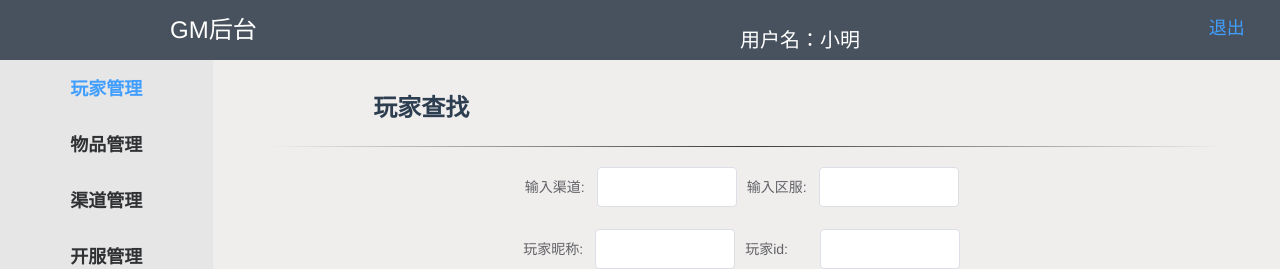
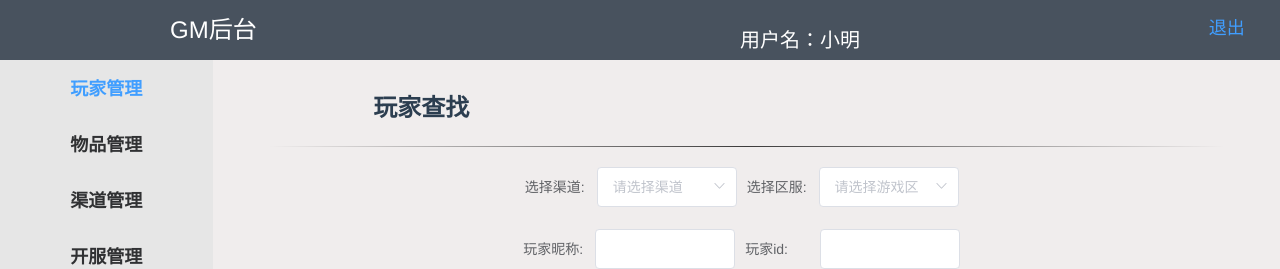
Before and after one commit to nlh1996/gmManage, a Vue app: page /#/playerManage in a window 1280 px wide. Shown: the top 269 px of the page. Built offline with nearby package versions, Linux system fonts and the light colour scheme.

Commit message:
加入babel-polyfill

```diff
--- a/package.json
+++ b/package.json
@@ -11,6 +11,7 @@
   },
   "dependencies": {
     "axios": "^0.18.0",
+    "babel-polyfill": "^6.26.0",
     "element-ui": "^2.4.6",
     "file-saver": "^2.0.0",
     "vue": "^2.5.2",
--- a/src/http/index.js
+++ b/src/http/index.js
@@ -81,7 +81,7 @@ axios.defaults.timeout = 10000
 // 用于请求docker的axios实例
 const dockerApi = new axios.create({
   baseURL: '/api',
-  timeout: 20000,
+  timeout: 60000,
   headers: {'Content-Type': 'application/json; charset=UTF-8'}
 })
 
--- a/src/main.js
+++ b/src/main.js
@@ -1,6 +1,7 @@
 // The Vue build version to load with the `import` command
 // (runtime-only or standalone) has been set in webpack.base.conf with an alias.
 import Vue from 'vue'
+import 'babel-polyfill'
 import App from './App'
 import router from './router'
 // import {Button,Row,Col} from 'vant'
@@ -8,7 +9,6 @@ import ElementUI from 'element-ui'
 import "element-ui/lib/theme-chalk/index.css"
 
 Vue.use(ElementUI)
-
 
 Vue.config.productionTip = false
 
--- a/src/right_view/docker_status/DockerStatus.vue
+++ b/src/right_view/docker_status/DockerStatus.vue
@@ -82,10 +82,10 @@ import axios from '../../http'
         })
       },
       handleSelectionChange(val) {
-        this.multipleSelection = val;
+        this.multipleSelection = val
       },
       tableRowClassName({row, rowIndex}) {
-        return 'success-row';
+        return 'success-row'
       },
       handleStart(index,v) {
         let api = '/containers'+v.Names+'/start'
@@ -130,6 +130,7 @@ import axios from '../../http'
   font-size: 24px;
   font-weight: bold;
 }
+
 .table{
   margin: 0 auto;
   width: 720px;
--- a/src/right_view/player_manage/PlayerManage.vue
+++ b/src/right_view/player_manage/PlayerManage.vue
@@ -8,16 +8,30 @@
       <div class="form">
         <el-form :inline="true" :model="formInline" class="demo-form-inline">
 
-          <el-form-item label="输入渠道:">
-            <el-input v-model="formInline.Channel"  style="width: 140px;"></el-input>
+        <el-form-item label="选择渠道:">
+          <el-select v-model="formInline.Channel" placeholder="请选择渠道" style="width: 140px;">
+            <el-option
+              v-for="item in channels"
+              :key="item.Id"
+              :label="item.ChannelName"
+              :value="item.ChannelName">
+            </el-option>
+          </el-select>
         </el-form-item>
 
-          <el-form-item label="输入区服:">
-            <el-input v-model="formInline.Area"  style="width: 140px;"></el-input>
+        <el-form-item label="选择区服:">
+          <el-select v-model="formInline.Area" placeholder="请选择游戏区" style="width: 140px;">
+            <el-option
+              v-for="item in areas"
+              :key="item.Id"
+              :label="item.ServerName"
+              :value="item.ServerName">
+            </el-option>
+          </el-select>
         </el-form-item>
 
           <el-form-item label="玩家昵称:">
-            <el-input v-model="formInline.NickName"  style="width: 140px;"></el-input>
+            <el-input v-model="formInline.NickName" style="width: 140px;"></el-input>
           </el-form-item>
 
           <el-form-item label="玩家id:">
@@ -73,15 +87,15 @@
       <el-col :span="24">
         <el-form :inline="true" :model="control" class="demo-form-inline">
           <el-form-item label="输入禁言时间:">
-            <el-input v-model.number="control.jinyan"  style="width: 140px;"></el-input>
+            <el-input v-model.number="control.jinyan" style="width: 140px;"></el-input>
             <el-button type="warning" size="medium" @click="submit(control.jinyan,'禁言')">禁言</el-button>
           </el-form-item>
           <el-form-item label="输入下线时间:">
-            <el-input v-model.number="control.xiaxian"  style="width: 140px;"></el-input>
+            <el-input v-model.number="control.xiaxian" style="width: 140px;"></el-input>
             <el-button type="warning" size="medium" @click="submit(control.xiaxian,'下线')">下线</el-button>
           </el-form-item>
           <el-form-item label="输入封号时间:">
-            <el-input v-model.number="control.fenghao"  style="width: 140px;"></el-input>
+            <el-input v-model.number="control.fenghao" style="width: 140px;"></el-input>
             <el-button type="warning" size="medium" @click="submit(control.fenghao,'封号')">封号</el-button>
           </el-form-item>
         </el-form>
@@ -156,7 +170,9 @@ import axios from '../../http'
         },
         control: {},
         tableData_show: [],
-        tableData_log: []
+        tableData_log: [],
+        channels: [],
+        areas: []
       }
     },
     methods: {
@@ -172,7 +188,7 @@ import axios from '../../http'
       submit(time,v) {
         this.tableData_show[0].SurplusHour = time
         this.tableData_show[0].StateStr = v
-        console.log(this.tableData_show[0])
+
         axios.post('/managePlayer',this.tableData_show[0]).then(
           res => {
             console.log(res.data)
@@ -181,29 +197,34 @@ import axios from '../../http'
       }
     }
   }
+
 </script>
- actions<style scoped>
+
+<style scoped>
 .player{
   padding: 30px;
 }
+
 .text{
   margin-left: 130px;
   float: left;
   font-size: 24px;
   font-weight: bold;
 }
+
 .table1{
   margin: 10px auto;
   width: 615px;
 }
+
 .table2{
   margin: 10px auto;
   width: 80%;
 }
 
-  hr {
-    width:95%;
-    margin:20px auto;border: 0;
+hr{
+  width: 95%;
+  margin: 20px auto;border: 0;
   height: 1px;
   background-image: linear-gradient(to right, rgba(0, 0, 0, 0), rgba(0, 0, 0, 0.75), rgba(0, 0, 0, 0));
 }
@@ -212,5 +233,4 @@ import axios from '../../http'
   width: 600px;
   margin: 0 auto;
 }
-
 </style >
```
Also changed, not shown: src/right_view/open_service/OpenService.vue (+5 -2 lines), src/right_view/goods_manage/GoodsManage.vue (indentation only), 2 other files (tests, documents, lock files or other folders). Lines whose indentation alone changed are shown as unchanged.
